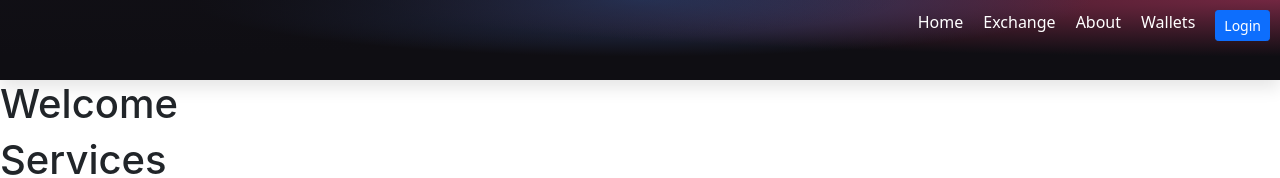
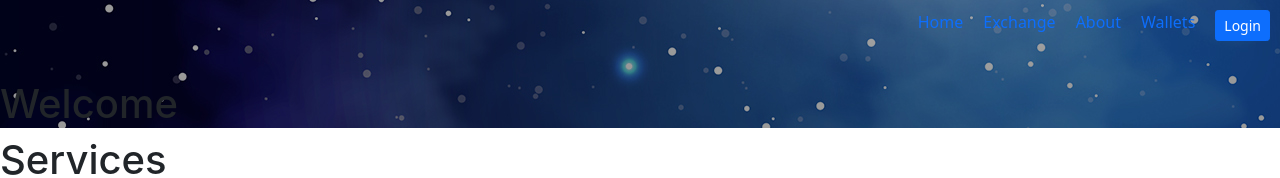
Before and after one commit to rameshwarTiwari1/nft-marketplaces, a React (Create React App) app: page / in a window 1280 px wide. Shown: the top 178 px of the page. Built offline with nearby package versions, Linux system fonts and the light colour scheme.

Commit message:
2 files modified

```diff
--- a/src/App.js
+++ b/src/App.js
@@ -4,7 +4,7 @@
 export default function App() {
   return (
     <div>
-      <div classname="bg-img">
+      <div className="bg-img">
         <Navbar />
         <Welcome />
       </div>
--- a/src/components/Navbar.css
+++ b/src/components/Navbar.css
@@ -5,9 +5,10 @@
 }
 
 nav {
-  background-color: white;
+  /* background-image: url(../assets/8.jpg); */
+  /* background-color: white; */
   height: 10vh;
-  box-shadow: 0 0.5rem 1rem rgb(0 0 0 / 10%);
+  /* box-shadow: 0 0.5rem 1rem rgb(0 0 0 / 10%); */
 }
 ul {
   list-style: none;
@@ -20,7 +21,7 @@
   justify-content: center;
 }
 a {
-  color: white;
+  /* color: white; */
   text-decoration: none;
 }
 .search-bar .searchIcon {
@@ -29,7 +30,7 @@
   align-items: center;
   justify-content: center;
 }
-.gradient-bg-welcome {
+/* .gradient-bg-welcome {
   background-color: #0f0e13;
   background-image: radial-gradient(
       at 0% 0%,
@@ -38,4 +39,4 @@
     ),
     radial-gradient(at 50% 0%, hsla(225, 39%, 30%, 1) 0, transparent 50%),
     radial-gradient(at 100% 0%, hsla(339, 49%, 30%, 1) 0, transparent 50%);
-}
+} */
```
